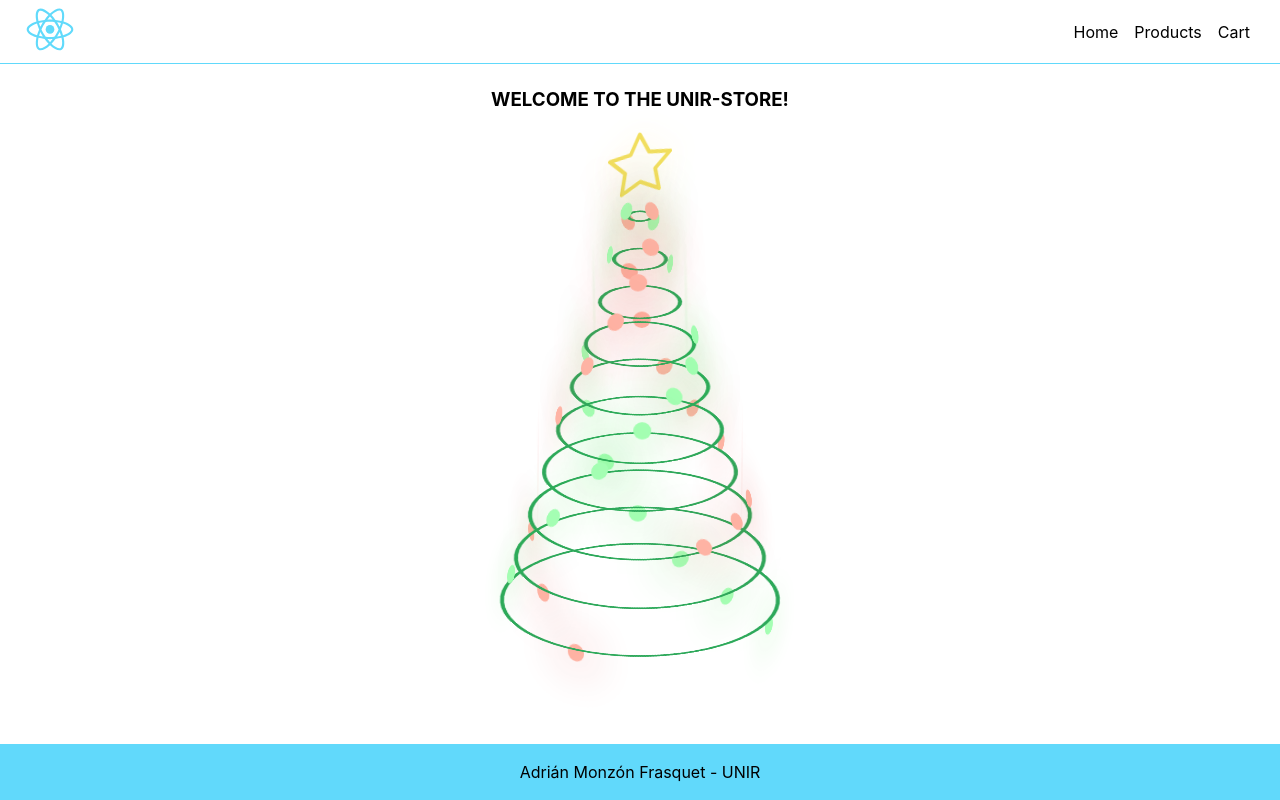
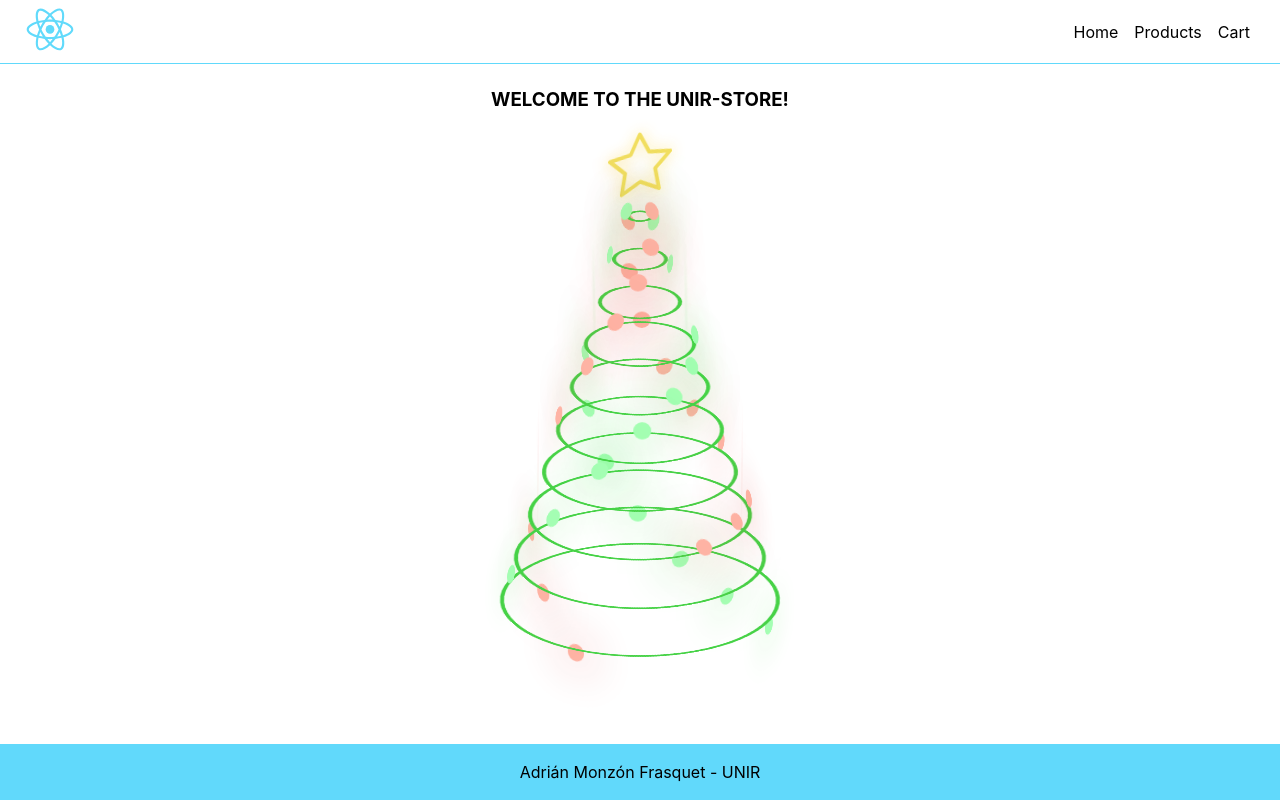
Before and after one commit to adrianmonzon/unir-store, a React (Create React App) app: page / in a window 1280 px wide. Built offline with nearby package versions, Linux system fonts and the light colour scheme.

Commit message:
update styles

```diff
--- a/src/components/ChristmasTree/styles.css
+++ b/src/components/ChristmasTree/styles.css
@@ -9,7 +9,7 @@
     --star-delay: 2;
     --ring-delay: 1;
     --reveal-delay: 3s;
-    --ring: #169f48;
+    --ring: limegreen;
     --bauble-one: 6;
     --bauble-two: 130;
 }
@@ -74,7 +74,7 @@
 .tree__star {
     stroke-width: calc(var(--size) * 0.25);
     stroke: #f0db4d;
-    filter: drop-shadow(0 0 2vmin #fcf1cf);
+    filter: drop-shadow(0 0 8px #ffe58a);
     height: calc(var(--size) * 0.25);
     aspect-ratio: 1;
     overflow: visible !important;
@@ -84,7 +84,7 @@
     position: absolute;
     stroke-dasharray: 1000 1000;
     fill: none;
-    animation: stroke 1s calc(var(--star-delay) * 1s) both;
+    animation: stroke 2s calc(var(--star-delay) * 1s) both;
 }
 
 @keyframes stroke {
--- a/src/components/Filters/Search/styles.css
+++ b/src/components/Filters/Search/styles.css
@@ -8,7 +8,7 @@
 }
 
 .search__input {
-    border: 1px solid black;
+    border: 1px solid darkgray;
     border-radius: 4px;
     font-size: 1em;
     padding: 8px;
--- a/src/components/Product/styles.css
+++ b/src/components/Product/styles.css
@@ -1,6 +1,5 @@
 .product {
-    border: 1px solid black;
-    border-radius: 4px;
+    border-radius: 8px;
     display: flex;
     flex-direction: column;
     align-items: center;
@@ -8,6 +7,7 @@
     text-align: center;
     padding: 8px;
     min-width: 100%;
+    box-shadow: rgba(0, 0, 0, 0.35) 0px 5px 15px;
 }
 
 .product__image {
```
